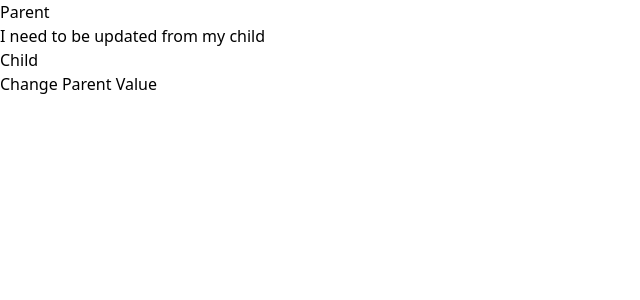
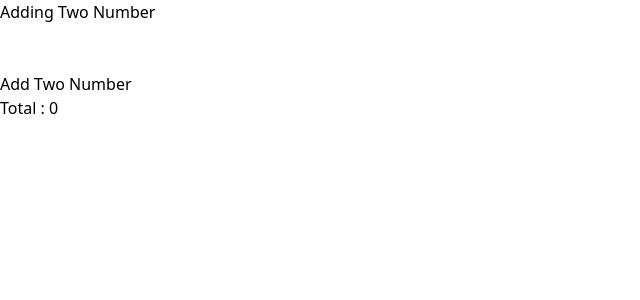
Before and after one commit to mp2003/its_ReAcT_AgAiN, a React (Vite) app: page / in a window 1280 px wide. Shown: the top 300 px of the page, without its empty margins (0-640 px from the left). Built offline with nearby package versions, Linux system fonts and the light colour scheme.

Commit message:
Exercise- Adding Two Numbers

```diff
--- a/src/App.jsx
+++ b/src/App.jsx
@@ -8,6 +8,7 @@ import List from "./components/List";
 import Show_Hide from "./Show_Hide";
 import DisableButton from "./DisableButton";
 import ParentChild from "./components/ParentChild";
+import Add from "./components/Add";
 const App = () => {
   return (
     <>
@@ -19,8 +20,9 @@ const App = () => {
       {/* <List /> */}
       {/* <Show_Hide /> */}
       {/* <DisableButton /> */}
-      <ParentChild />
+      {/* <ParentChild /> */}
       {/* <Input /> */}
+      <Add />
     </>
   );
 };
--- /dev/null
+++ b/src/components/Add.jsx
@@ -0,0 +1,58 @@
+import React, { useState } from "react";
+
+const Add = () => {
+  const [num1, setNum1] = useState(0);
+  const [num2, setNum2] = useState(0);
+  const [answer, setAnswer] = useState(0);
+  const handelChange = (e) => {
+    if (e.target.id === "1") {
+      setNum1(Number(e.target.value));
+    } else {
+      setNum2(Number(e.target.value));
+    }
+  };
+  const checkNumber = () => {
+    return !isNaN(num1) && !isNaN(num2);
+  };
+
+  const handelClick = () => {
+    if (checkNumber()) {
+      setAnswer(num1 + num2);
+    } else {
+      alert("Please enter valid number");
+    }
+  };
+  console.log(num1, num2);
+
+  return (
+    <>
+      <h1 className="ml-2 text-3xl font-bold"> Adding Two Number</h1>
+      <input
+        type="text"
+        id="1"
+        onChange={handelChange}
+        className="border-[1px] border-gray-300 mt-4 ml-2"
+      />
+      <br />
+      <input
+        type="text"
+        id="2"
+        onChange={handelChange}
+        className="border-[1px] border-gray-300 mt-2 ml-2"
+      />
+      <br />
+      <button
+        className="ml-2 mt-4 border-gray-600 border-[1.5px] p-2"
+        onClick={handelClick}
+      >
+        Add Two Number
+      </button>
+      <p className="ml-2 mt-4">
+        {" "}
+        Total : <span>{answer}</span>
+      </p>
+    </>
+  );
+};
+
+export default Add;
--- a/src/components/ParentChild.jsx
+++ b/src/components/ParentChild.jsx
@@ -10,7 +10,7 @@ const ParentChild = () => {
         Parent
         <div className="p-4 m-4 w-[80%] border-pink-500 border-2">{val}</div>
       </div>
-      <Child str={val} updateVal={setVal} />
+      <Child updateVal={setVal} />
     </>
   );
 };
```
